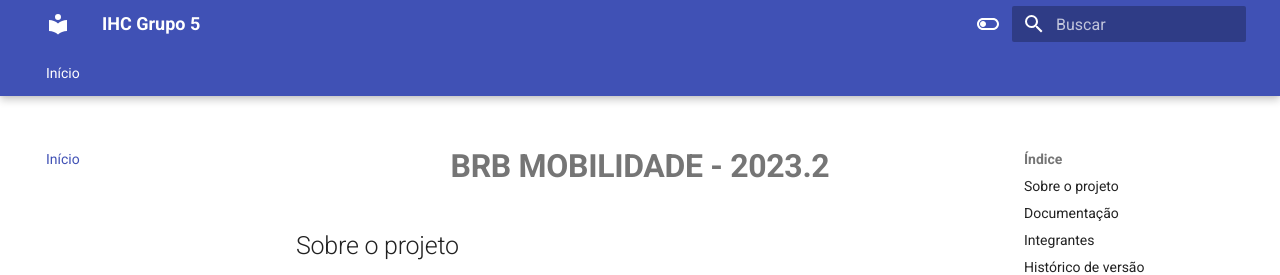
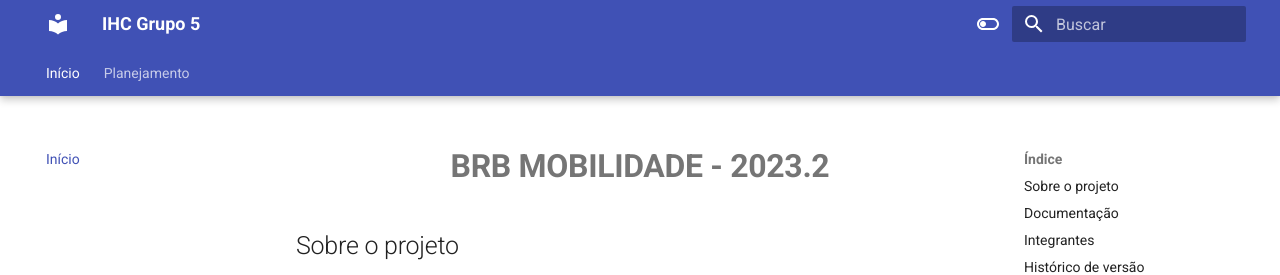
Before and after one commit to Interacao-Humano-Computador/2023.2--BRB-Mobilidade, an MkDocs documentation site: the page built from docs/index.md, in a window 1280 px wide. Shown: the top 275 px of the page. Built offline with MkDocs 1.6.1 and Material for MkDocs 9.7.7, drawn with Linux system fonts in a browser that asks for light colours.

Commit message:
first commit

```diff
--- a/mkdocs.yml
+++ b/mkdocs.yml
@@ -36,7 +36,7 @@
 
 nav:
   - Início: index.md
-
+  - Planejamento: planejamento.md
 
 markdown_extensions:
   - attr_list
```
Also changed, not shown: docs/planejamento.md (added, +1 -0 lines).
